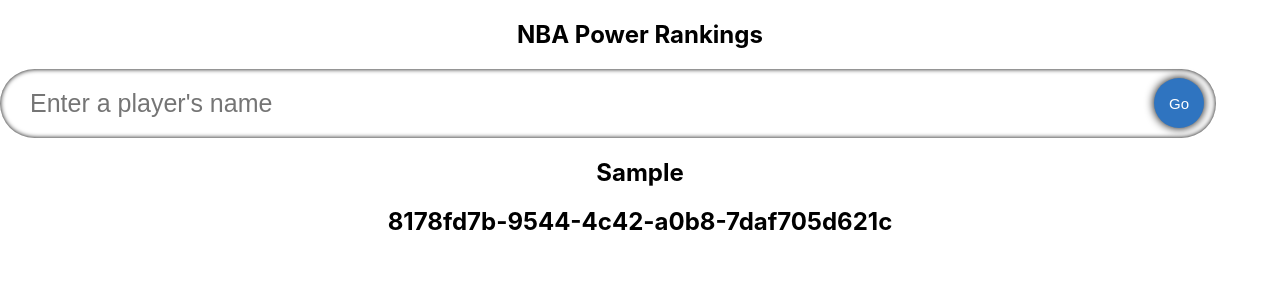
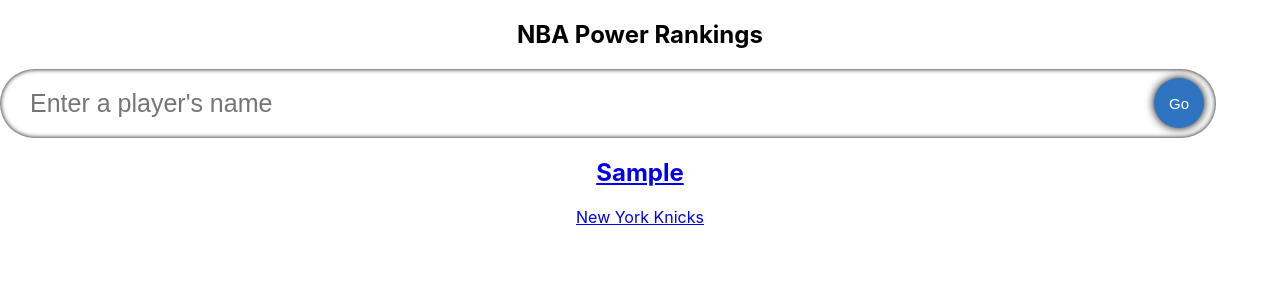
Before and after one commit to fangethan/nba-power-rankings, a React (Create React App) app: page / in a window 1280 px wide. Both pictures are taken after typing "Sample" into the empty fields and a click on the button "Go". Shown: the top 300 px of the page. Built offline with nearby package versions, Linux system fonts and the light colour scheme.

Commit message:
Add Link and BrowserRouter to each SinglePlayer

```diff
--- a/src/App.tsx
+++ b/src/App.tsx
@@ -2,12 +2,15 @@
 import logo from './logo.svg';
 import './App.css';
 import HomePage from './components/HomePage';
+import {BrowserRouter as Router} from "react-router-dom"
 
 function App() {
   return (
-    <div className="App">
-        <HomePage />
-    </div>
+    <Router>
+        <div className="App">
+          <HomePage />
+        </div>
+    </Router>
   );
 }
 
--- a/src/components/SinglePlayer.tsx
+++ b/src/components/SinglePlayer.tsx
@@ -9,8 +9,10 @@
 export const SinglePlayer: React.FC<SinglePlayerProps> = ({name, id}) => {
     return (
         <div className="single_player">
-            <h2>{name}</h2>
-            <h2>{id}</h2>
+            <Link to={`/player/${id}`}>
+                <h2>{name}</h2>
+                <p>New York Knicks</p>
+            </Link>
         </div>
     )
 }
```
